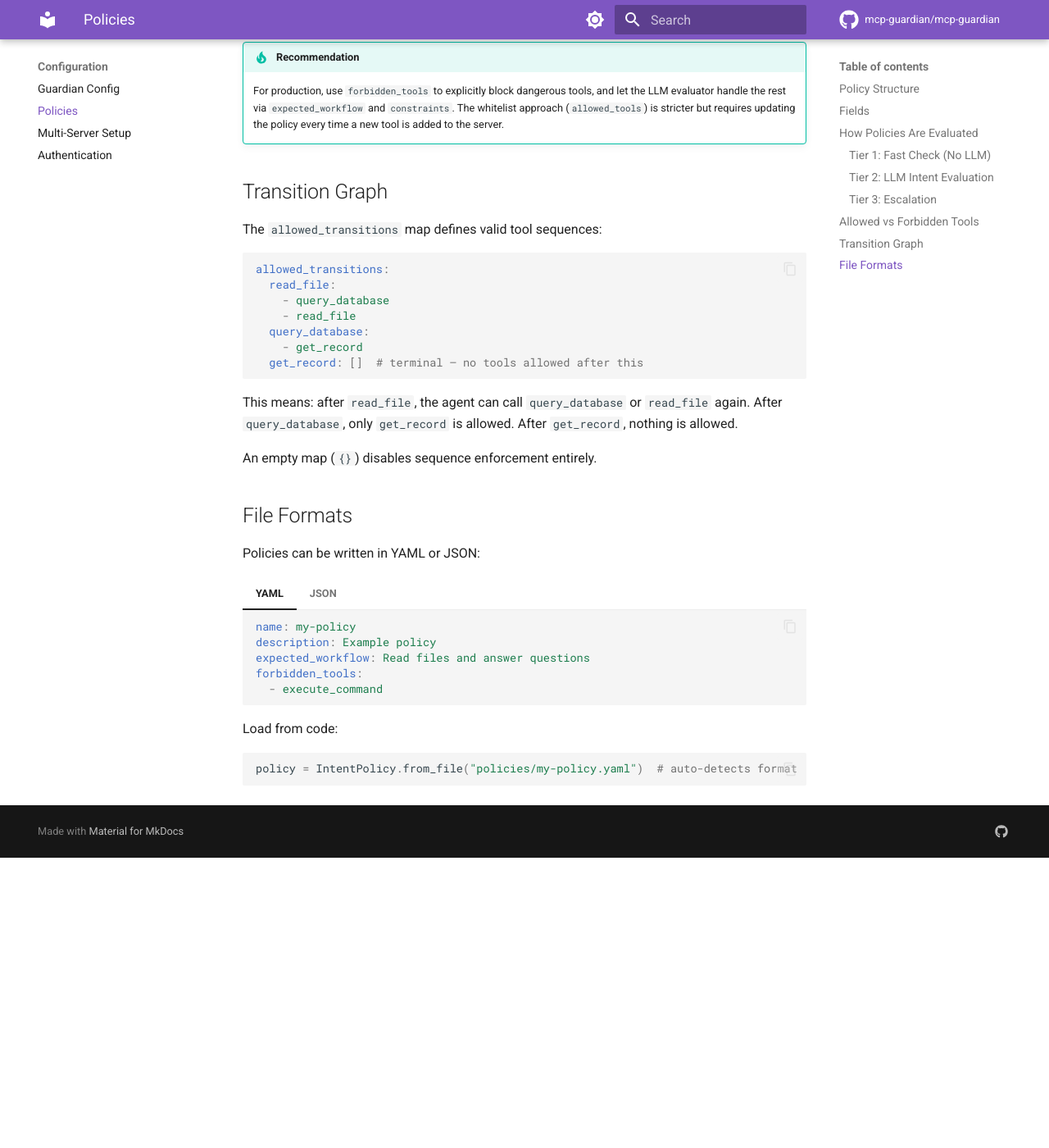
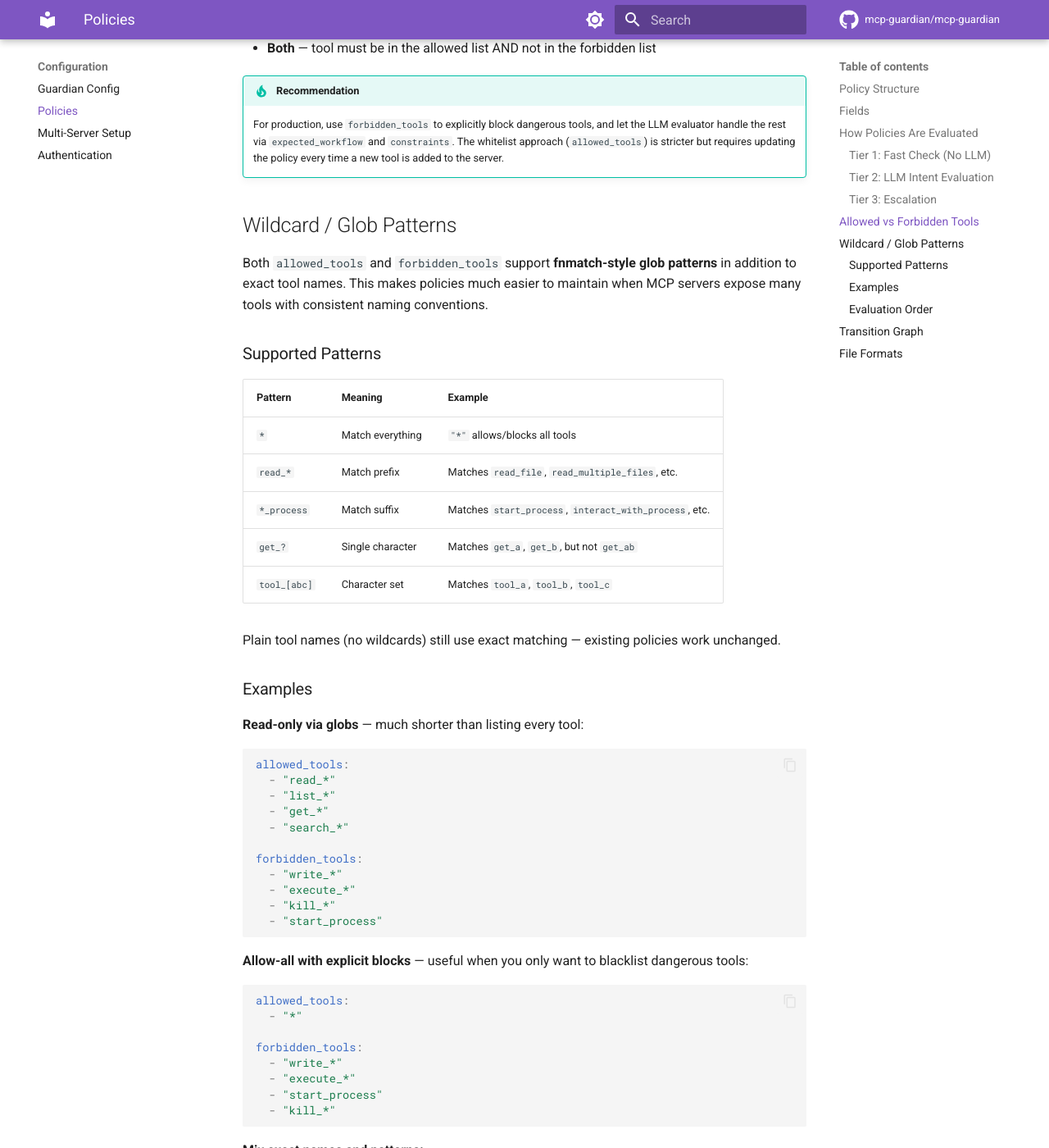
Before and after one commit to mcp-guardian/mcp-guardian, an MkDocs documentation site: the page built from docs/configuration/policies.md, in a window 1280 px wide and 1400 px high, scrolled down 2661 px. Shown: the whole window at 82% size. Built offline with MkDocs 1.6.1 and Material for MkDocs 9.7.7, drawn with Linux system fonts in a browser that asks for light colours; comment, search, counter and statistics services are not loaded; before the commit the page ends 3707 px from its top, so only the background shows below that; some of the changed text lies outside the part shown.

Commit message:
Add glob pattern support for allowed/forbidden tools and detailed docs
- IntentPolicy.fast_check() now supports fnmatch-style glob patterns
  (e.g. read_*, write_*, "*") in allowed_tools and forbidden_tools
- Added _matches_any() helper using fnmatch for wildcard matching
- 24 new tests covering globs, backward compatibility, and precedence
- New "How It Works" architecture page with detailed guardian explanation
- Updated policies docs with wildcard pattern documentation
- Updated enforcement tiers, policy examples, and homepage

Co-Authored-By: Claude Opus 4.6 <noreply@anthropic.com>

````diff
--- a/docs/configuration/policies.md
+++ b/docs/configuration/policies.md
@@ -53,8 +53,8 @@ escalation_threshold: 0.7
 | `name` | string | yes | Policy identifier |
 | `description` | string | yes | Human-readable description |
 | `expected_workflow` | string | yes | Natural language description of what the agent should do (used by LLM evaluator) |
-| `allowed_tools` | list | no | Tool whitelist — if set, only these tools are allowed |
-| `forbidden_tools` | list | no | Tool blacklist — these tools are always blocked |
+| `allowed_tools` | list | no | Tool whitelist — if set, only these tools are allowed. Supports glob patterns (`read_*`, `*`). |
+| `forbidden_tools` | list | no | Tool blacklist — these tools are always blocked. Supports glob patterns (`write_*`, `execute_*`). |
 | `allowed_transitions` | map | no | Valid tool sequences: `tool_a → [tool_b, tool_c]` |
 | `constraints` | list | no | Natural language constraints (used by LLM evaluator) |
 | `escalation_threshold` | float | no | Confidence below this → escalate to user (default: 0.7) |
@@ -94,6 +94,71 @@ You can use either or both:
 
 !!! tip "Recommendation"
     For production, use `forbidden_tools` to explicitly block dangerous tools, and let the LLM evaluator handle the rest via `expected_workflow` and `constraints`. The whitelist approach (`allowed_tools`) is stricter but requires updating the policy every time a new tool is added to the server.
+
+## Wildcard / Glob Patterns
+
+Both `allowed_tools` and `forbidden_tools` support **fnmatch-style glob patterns** in addition to exact tool names. This makes policies much easier to maintain when MCP servers expose many tools with consistent naming conventions.
+
+### Supported Patterns
+
+| Pattern | Meaning | Example |
+|---------|---------|---------|
+| `*` | Match everything | `"*"` allows/blocks all tools |
+| `read_*` | Match prefix | Matches `read_file`, `read_multiple_files`, etc. |
+| `*_process` | Match suffix | Matches `start_process`, `interact_with_process`, etc. |
+| `get_?` | Single character | Matches `get_a`, `get_b`, but not `get_ab` |
+| `tool_[abc]` | Character set | Matches `tool_a`, `tool_b`, `tool_c` |
+
+Plain tool names (no wildcards) still use exact matching — existing policies work unchanged.
+
+### Examples
+
+**Read-only via globs** — much shorter than listing every tool:
+
+```yaml
+allowed_tools:
+  - "read_*"
+  - "list_*"
+  - "get_*"
+  - "search_*"
+
+forbidden_tools:
+  - "write_*"
+  - "execute_*"
+  - "kill_*"
+  - "start_process"
+```
+
+**Allow-all with explicit blocks** — useful when you only want to blacklist dangerous tools:
+
+```yaml
+allowed_tools:
+  - "*"
+
+forbidden_tools:
+  - "write_*"
+  - "execute_*"
+  - "start_process"
+  - "kill_*"
+```
+
+**Mix exact names and patterns:**
+
+```yaml
+allowed_tools:
+  - "read_*"
+  - "list_directory"    # exact name
+  - "get_file_info"     # exact name
+```
+
+### Evaluation Order
+
+Forbidden tools are checked **before** allowed tools. If a tool name matches both a forbidden pattern and an allowed pattern, it is **blocked**. This ensures the blacklist always takes precedence:
+
+```yaml
+allowed_tools: ["*"]            # allow everything ...
+forbidden_tools: ["write_*"]    # ... except writes → write_file is BLOCKED
+```
 
 ## Transition Graph
 
--- a/mkdocs.yml
+++ b/mkdocs.yml
@@ -62,6 +62,7 @@ nav:
     - Multi-Server Setup: configuration/multi-server.md
     - Authentication: configuration/authentication.md
   - Architecture:
+    - How It Works: architecture/how-it-works.md
     - Overview: architecture/overview.md
     - Enforcement Tiers: architecture/enforcement-tiers.md
     - SDK Integration: architecture/sdk-integration.md
````
Also changed, not shown: docs/architecture/enforcement-tiers.md (+14 -3 lines), docs/architecture/how-it-works.md (added, +94 -0 lines), docs/examples/policy-examples.md (+43 -0 lines), docs/index.md (+16 -8 lines), 2 other files.
